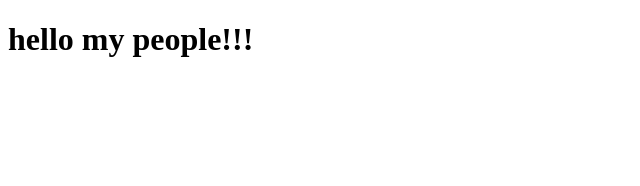
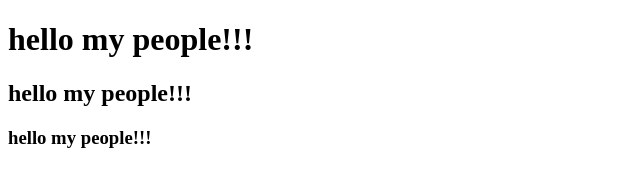
Before and after one commit to chrisdamron/My-First, a plain HTML site: page index.html in a window 1280 px wide. Shown: the whole page, without its empty margins (0-640 px from the left). Drawn offline with Linux system fonts and the light colour scheme.

Commit message:
added h2 and 3

```diff
--- a/index.html
+++ b/index.html
@@ -8,5 +8,7 @@
 </head>
 <body>
     <h1> hello my people!!!</h1>
+    <h2> hello my people!!!</h2>
+    <h3> hello my people!!!</h3>
 </body>
 </html>
```
